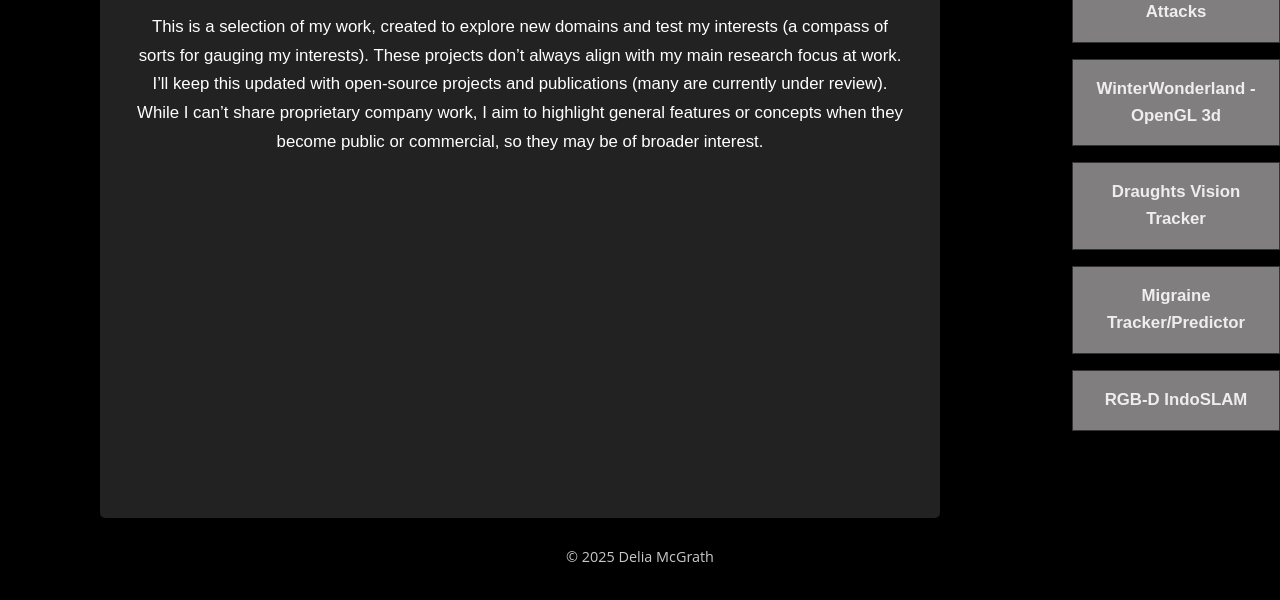
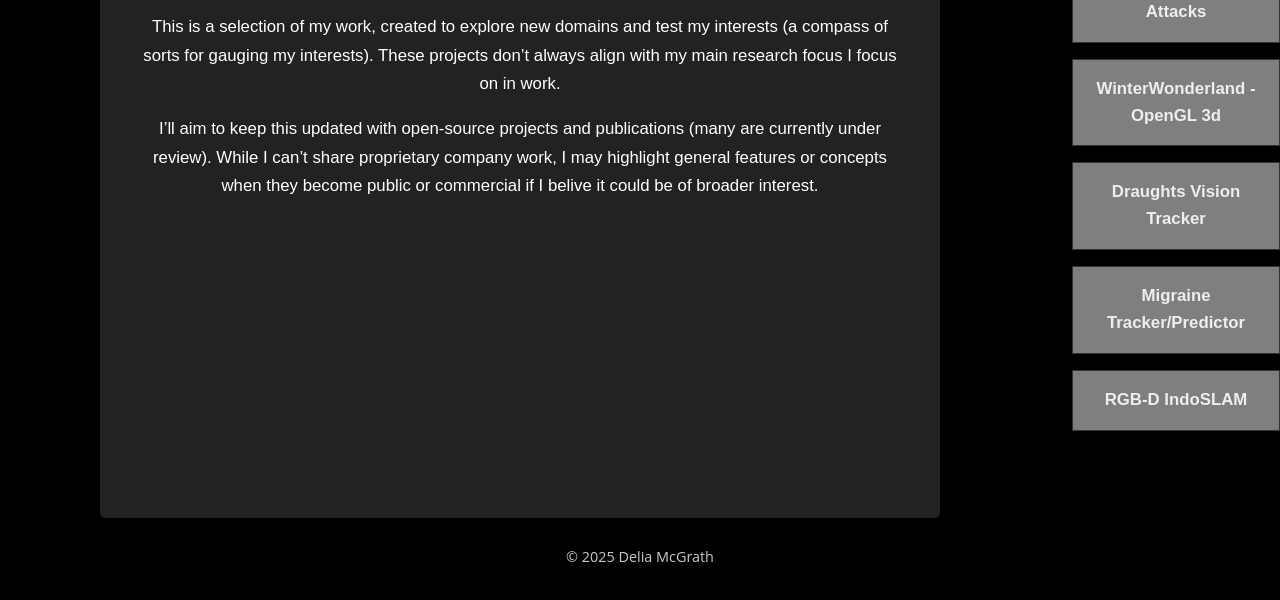
Before and after one commit to deliamcgrath/deliamcgrath.github.io, a plain HTML site: page portfolioo.html in a window 1280 px wide. Shown: the part 222-822 px from the top of the page. Drawn offline with Linux system fonts and the light colour scheme; a script that the page names is missing; a web font is replaced by a local one.

Commit message:
update content

```diff
--- a/portfolioo.html
+++ b/portfolioo.html
@@ -43,10 +43,14 @@
 
                 <p>
                     This is a selection of my work, created to explore new domains and test my interests (a compass of
-                    sorts for gauging my interests). These projects don’t always align with my main research focus at
-                    work. I’ll keep this updated with open-source projects and publications (many are currently under
-                    review). While I can’t share proprietary company work, I aim to highlight general features or
-                    concepts when they become public or commercial, so they may be of broader interest.
+                    sorts for gauging my interests). These projects don’t always align with my main research focus I
+                    focus on in
+                    work.
+                </p>
+                <p>
+                    I’ll aim to keep this updated with open-source projects and publications (many are currently under
+                    review). While I can’t share proprietary company work, I may highlight general features or
+                    concepts when they become public or commercial if I belive it could be of broader interest.
                 </p>
 
             </div>
```
